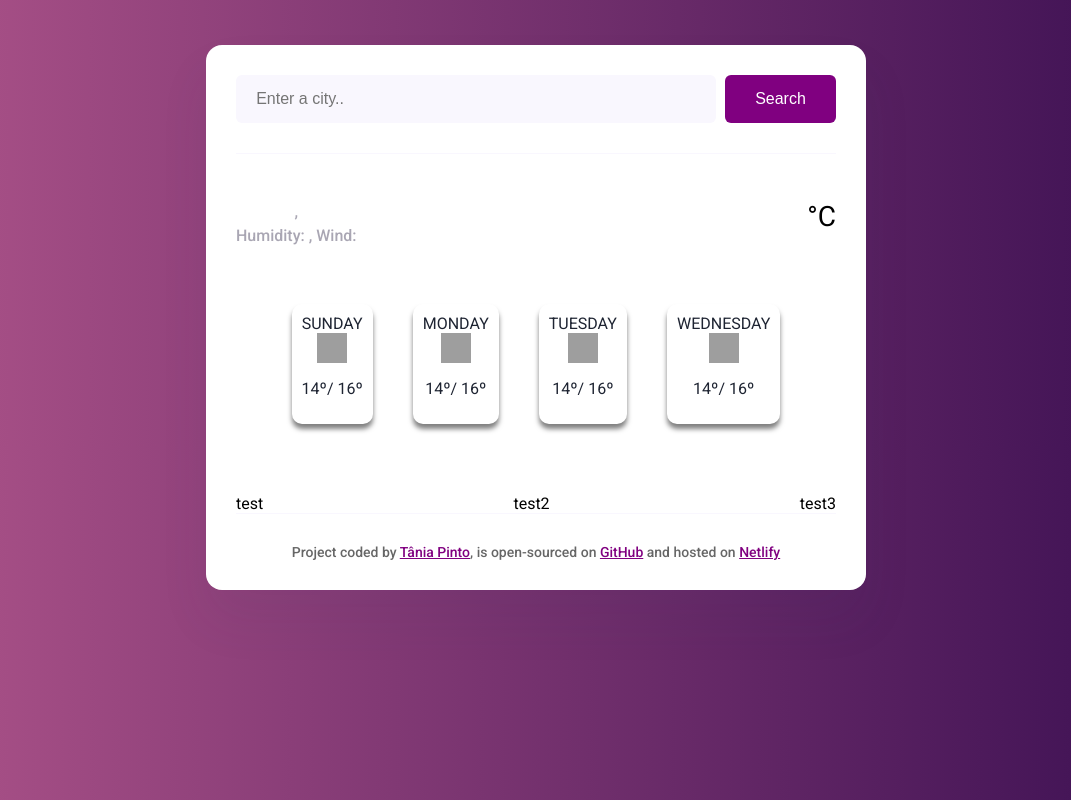
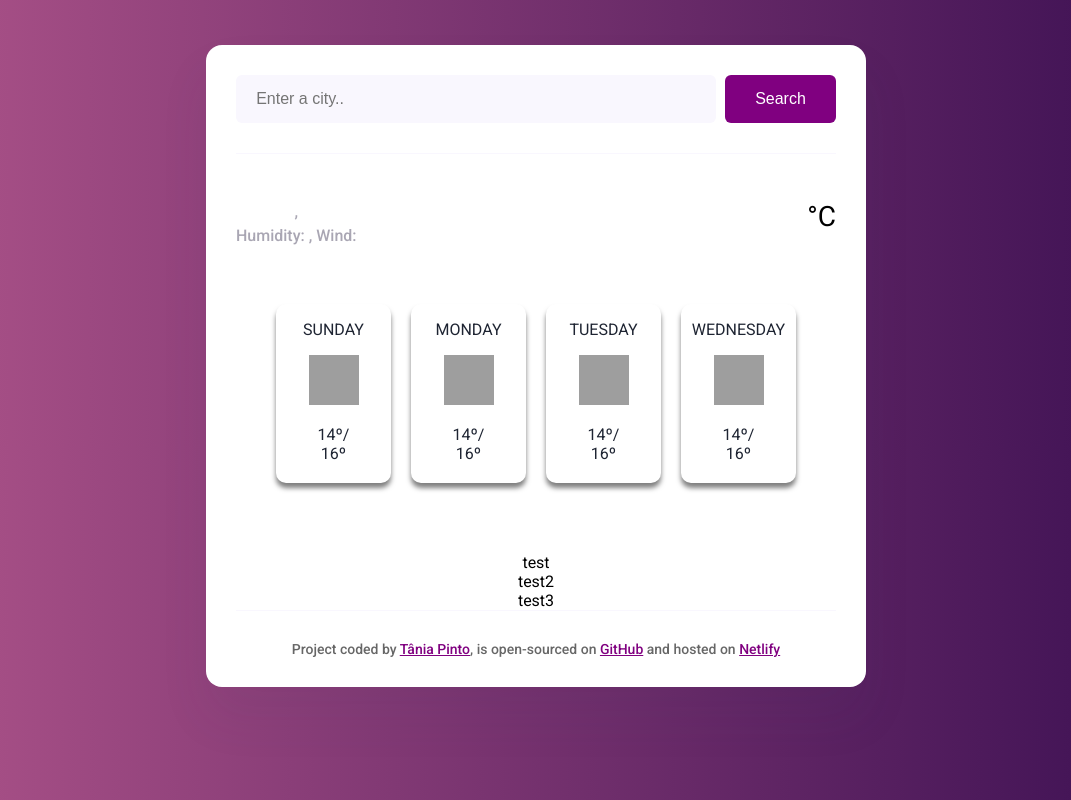
Before and after one commit to taniapintoo/weather-project, a plain HTML site: page index.html in a window 1280 px wide. Shown: the whole page, without its empty margins (104-1175 px from the left). Drawn offline with nearby package versions, Linux system fonts and the light colour scheme; no server answers; grey boxes are pictures that could not be loaded.

Commit message:
fixed size forest blocks

```diff
--- a/src/style.css
+++ b/src/style.css
@@ -94,23 +94,21 @@ main {
   justify-content: center;
   color: #1e2432;
   margin: 20px;
-  gap: 28px;
 }
 
 .forecast-blocks {
   display: flex;
-  margin: 0;
+  margin: 10px;
   padding: 0;
 }
 
 .day {
-  flex: 1;
   display: flex;
   flex-direction: column;
   align-items: center;
   text-align: center;
-  padding: 10px;
-  margin: 20px;
+  padding: 0;
+  margin: 10px;
   border-radius: 10px;
   background-color: #fff;
   box-shadow: 0 5px 5px rgba(0, 0, 0, 0.5);
@@ -123,16 +121,15 @@ main {
 .day-name {
   font-size: 16px;
   padding: 0;
-  margin: 0;
 }
-
 .day-icon {
-  width: 30px;
-  height: 30px;
+  width: 50px;
+  height: 50px;
 }
 
 .day-temperature {
   font-size: 16px;
+  margin: 20px 30px;
 }
 
 footer {
@@ -143,9 +140,3 @@ footer {
   font-size: 14px;
   color: rgba(0, 0, 0, 0.6);
 }
-
-.contTest {
-  display: flex;
-  justify-content: space-between;
-  align-items: center;
-}
```
